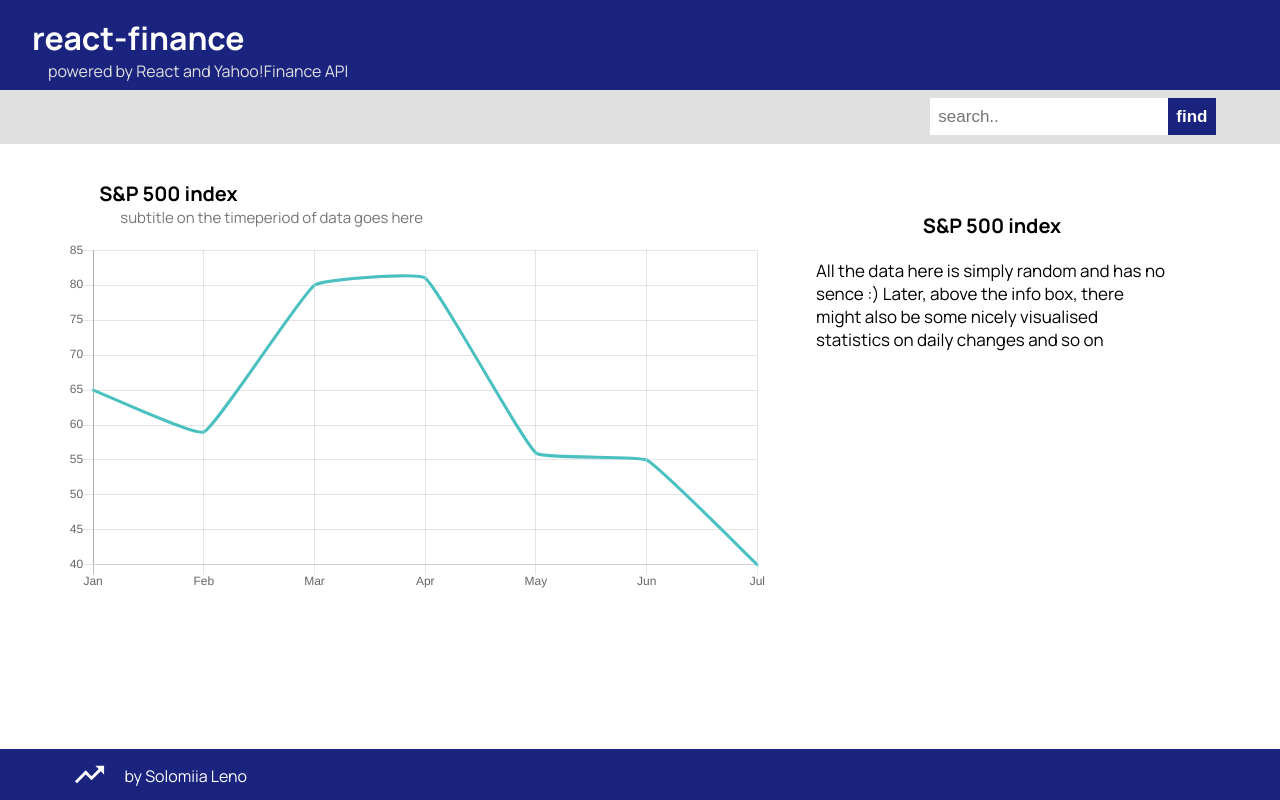
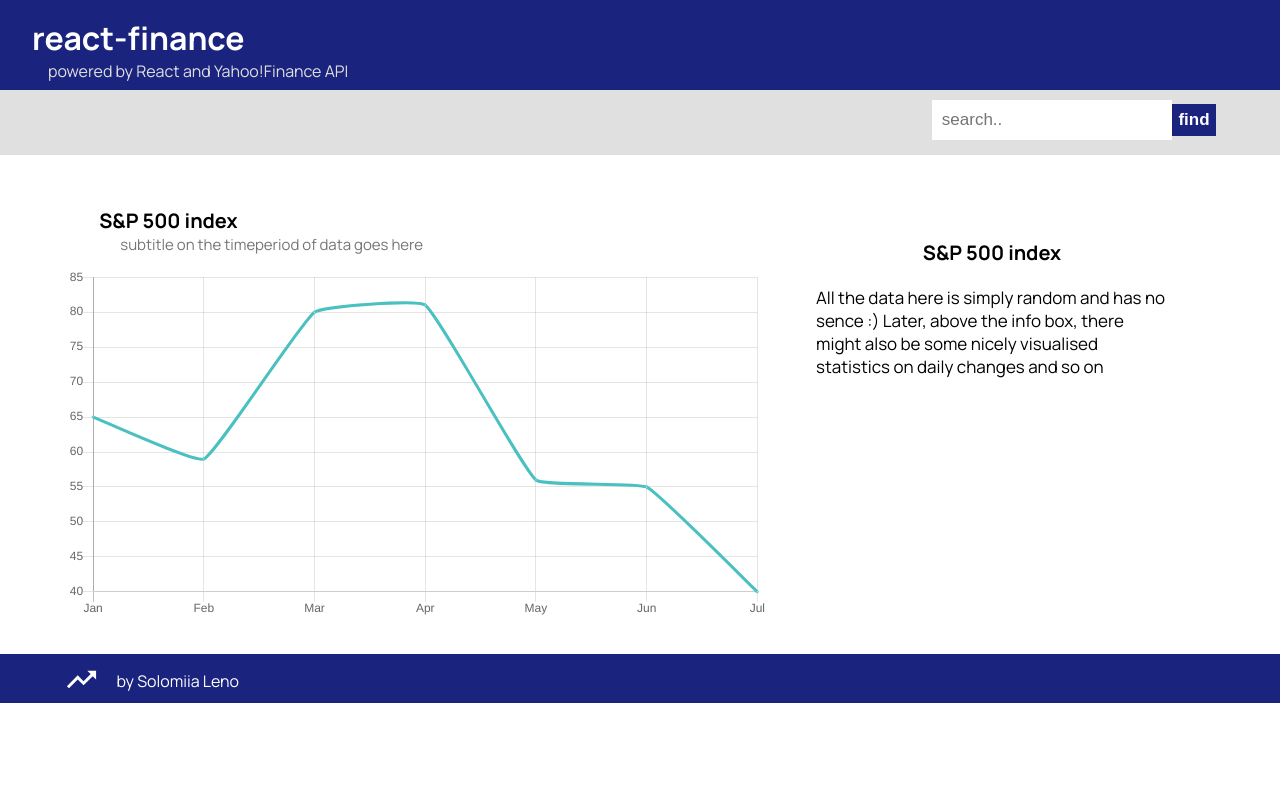
Before and after one commit to sol4ik/react-finance, a React (Create React App) app: page / in a window 1280 px wide. Built offline with nearby package versions, Linux system fonts and the light colour scheme.

Commit message:
fix positioning

```diff
--- a/src/finance-page/finance-footer/finance-footer.css
+++ b/src/finance-page/finance-footer/finance-footer.css
@@ -1,8 +1,6 @@
 .finance-footer {
-    position: fixed;
-    bottom: 0;
-
-    padding: 0.5em;
+    padding-top: 0.5em;
+    padding-bottom: 0.7em;
 
     background-color: #1A237E;
     color: white;
--- a/src/finance-page/finance-header/finance-header.css
+++ b/src/finance-page/finance-header/finance-header.css
@@ -1,8 +1,4 @@
 .finance-header {
-    position: absolute;
-    top: 0;
-    left: 0;
-
     color: white;
     background-color: #1A237E;
 }
--- a/src/finance-page/finance-page.css
+++ b/src/finance-page/finance-page.css
@@ -3,15 +3,8 @@
     width: 100%;
 }
 
-.finance-page {
-    position: relative;
-}
-
 .page-content {
-    position: fixed;
-    top: 8em;
-
-    padding-bottom: 4em;
+    padding: 0;
 }
 .row-container {
     display: flex;
--- a/src/finance-page/finance-search/finance-search.css
+++ b/src/finance-page/finance-search/finance-search.css
@@ -1,17 +1,16 @@
 .finance-search-bar {
-    position: absolute;
-    top: 5.6em;
-
+    height: 65px;
     background-color: #E0E0E0;
 }
 .right-float-wrapper {
     float: right;
     margin-right: 5%;
+    padding: 0;
 }
 .search-input {
-    margin: 0.5em;
+    margin: 10px;
     margin-right: 0;
-    padding: 0.5em;
+    padding: 10px;
     width: 75%;
     border: none;
     font-size: 17px;
@@ -21,8 +20,8 @@
 }
 .search-button {
     margin-left: 0;
-    margin-top: 0.5em;
-    padding: 0.5em;
+    margin-top: 10px;
+    padding: 6px;
     background:#1A237E;
     color: white;
     font-size: 17px;
```
